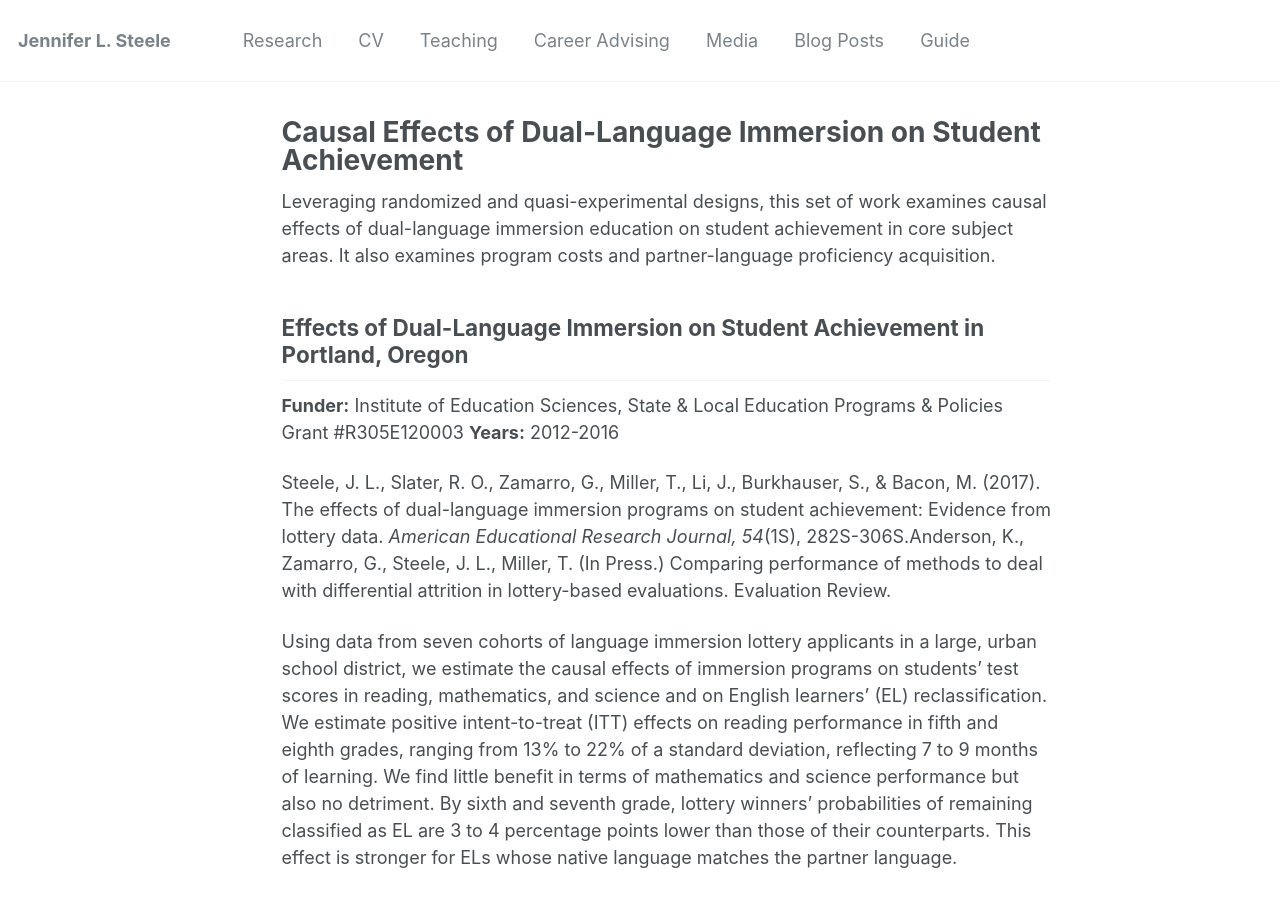
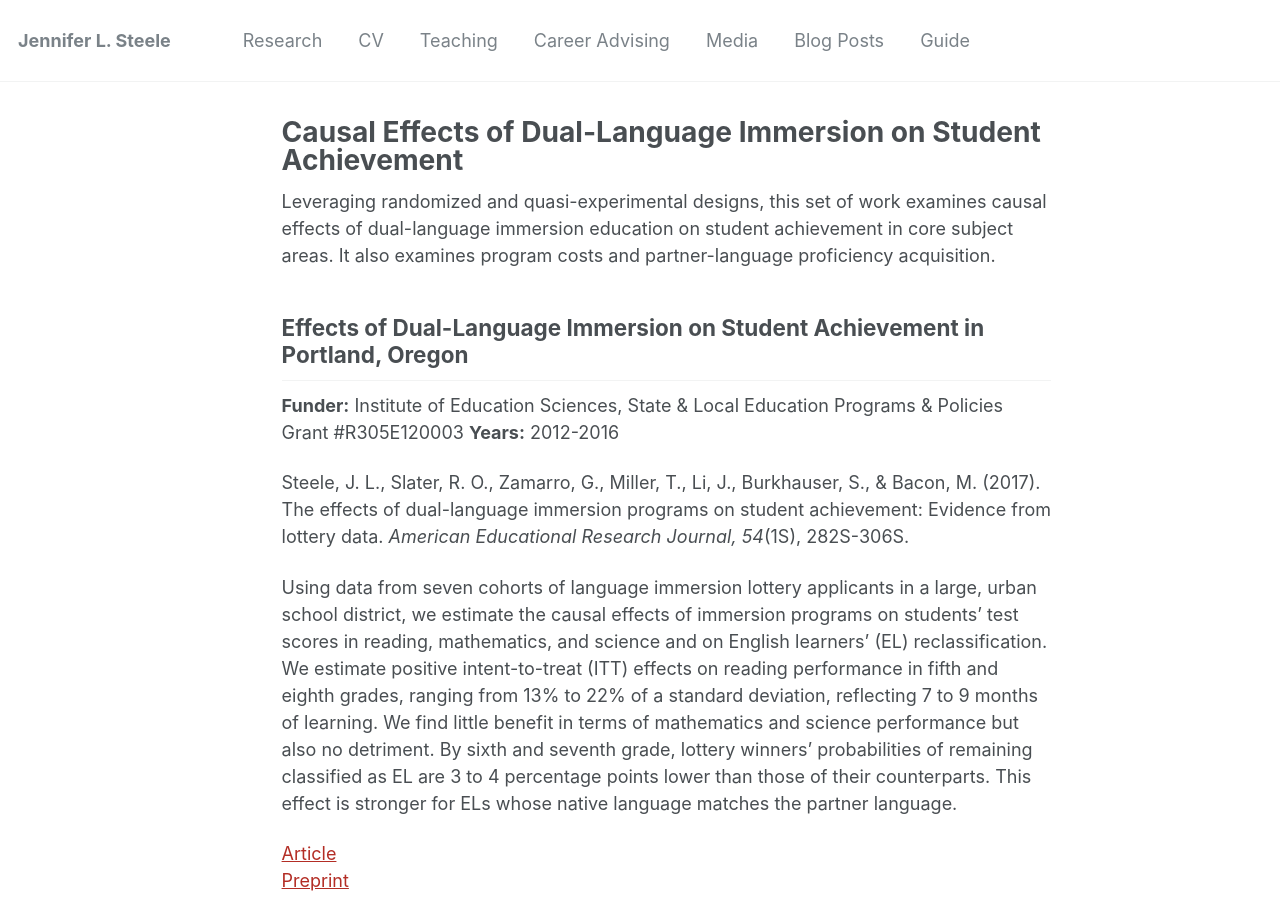
Before and after one commit to jensteele1/jensteele1.github.io, a Jekyll site: the page built from _research/dual_language.md, in a window 1280 px wide and 900 px high. Built offline with Jekyll 4.4.1, drawn with Linux system fonts in a browser that asks for light colours.

Commit message:
Update dual_language.md

```diff
--- a/_research/dual_language.md
+++ b/_research/dual_language.md
@@ -12,7 +12,7 @@
 **Funder:** Institute of Education Sciences, State & Local Education Programs & Policies Grant #R305E120003
 **Years:** 2012-2016
 
-Steele, J. L., Slater, R. O., Zamarro, G., Miller, T., Li, J., Burkhauser, S., & Bacon, M. (2017). The effects of dual-language immersion programs on student achievement: Evidence from lottery data. *American Educational Research Journal, 54*(1S), 282S-306S.Anderson, K., Zamarro, G., Steele, J. L., Miller, T. (In Press.) Comparing performance of methods to deal with differential attrition in lottery-based evaluations. Evaluation Review.
+Steele, J. L., Slater, R. O., Zamarro, G., Miller, T., Li, J., Burkhauser, S., & Bacon, M. (2017). The effects of dual-language immersion programs on student achievement: Evidence from lottery data. *American Educational Research Journal, 54*(1S), 282S-306S.
 
 Using data from seven cohorts of language immersion lottery applicants in a large, urban school district, we estimate the causal effects of immersion programs on students’ test scores in reading, mathematics, and science and on English learners’ (EL) reclassification. We estimate positive intent-to-treat (ITT) effects on reading performance in fifth and eighth grades, ranging from 13% to 22% of a standard deviation, reflecting 7 to 9 months of learning. We find little benefit in terms of mathematics and science performance but also no detriment. By sixth and seventh grade, lottery winners’ probabilities of remaining classified as EL are 3 to 4 percentage points lower than those of their counterparts. This effect is stronger for ELs whose native language matches the partner language.
 
```
